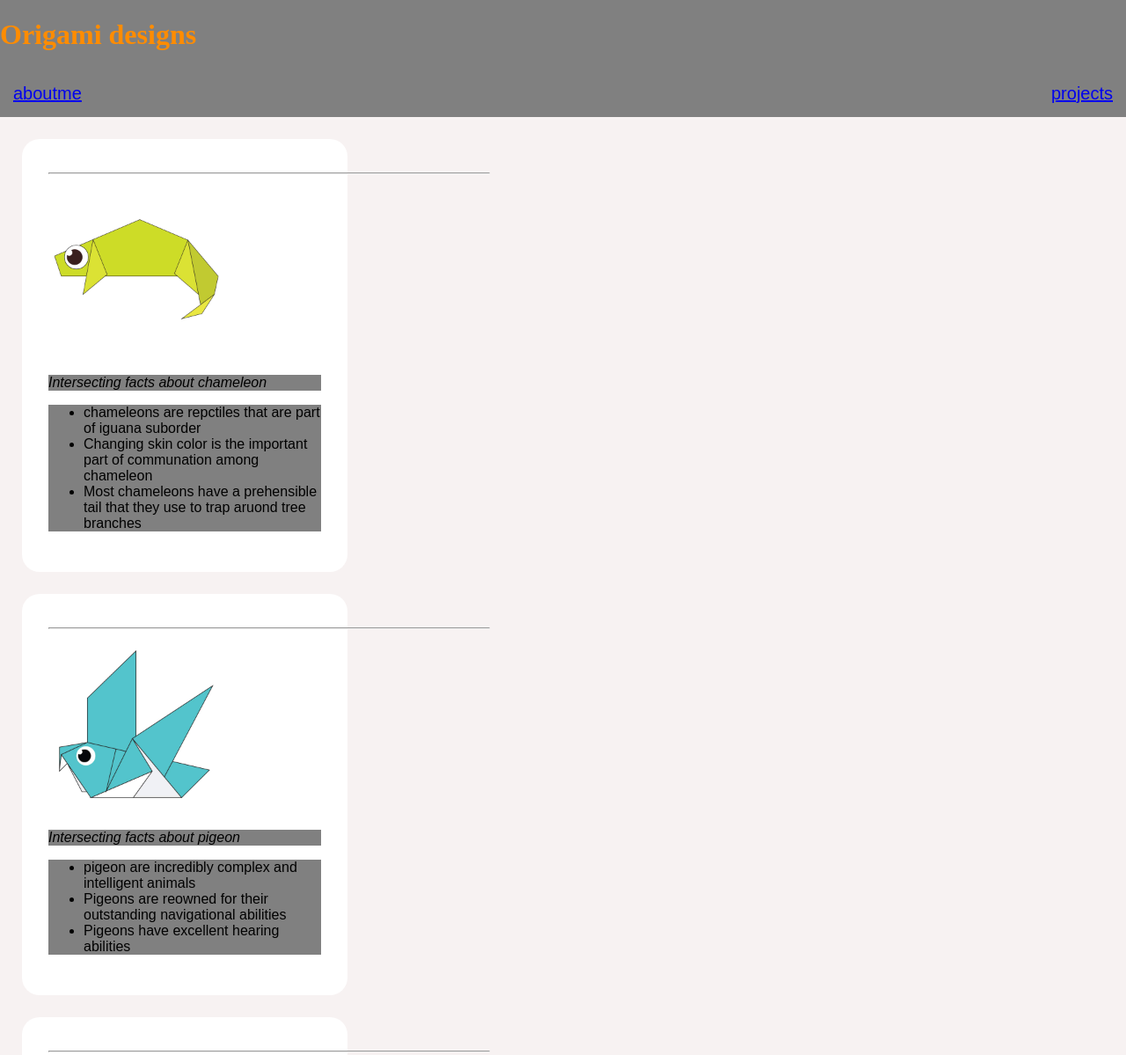
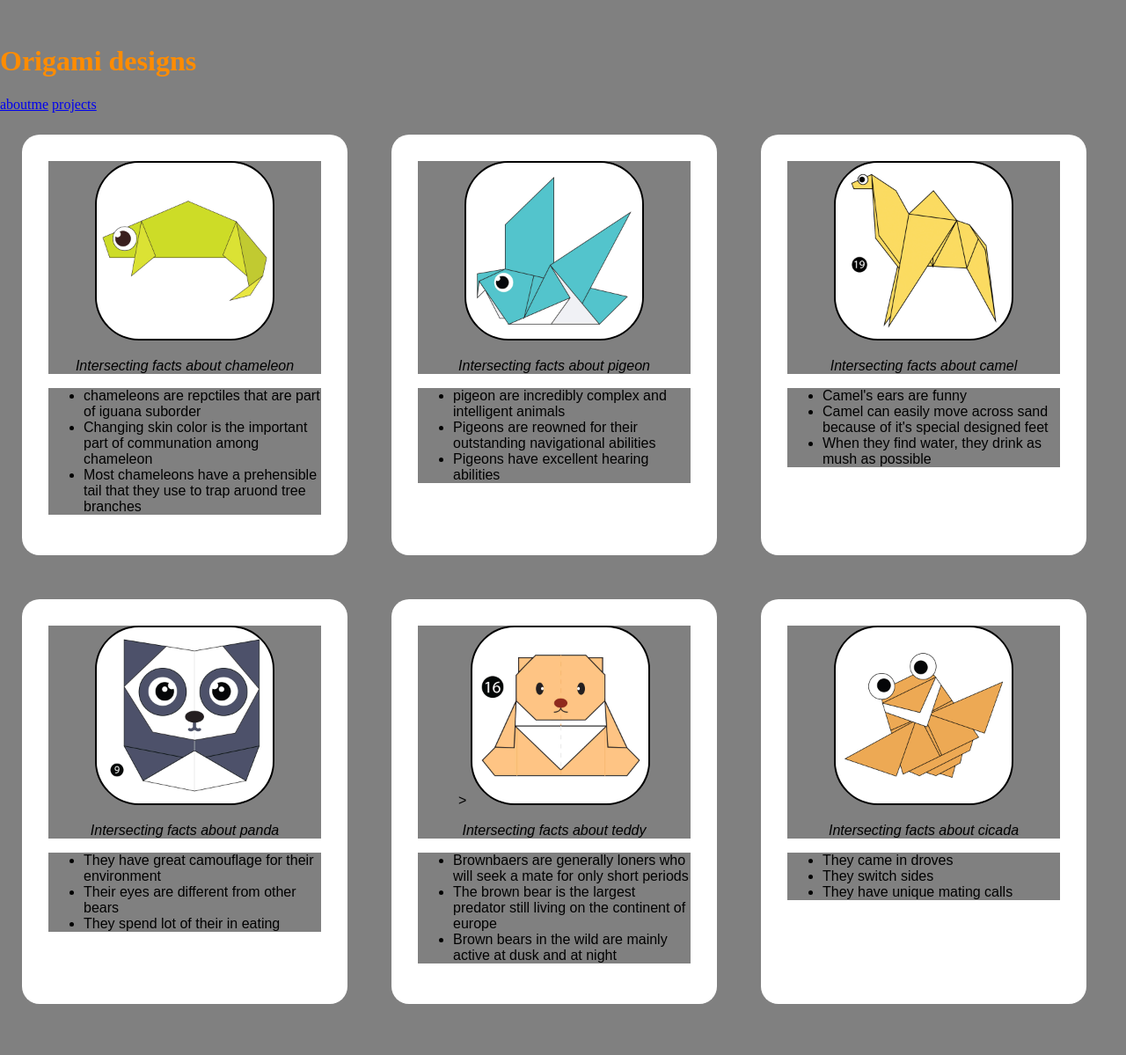
Before and after one commit to sohanmithinti/p-49, a plain HTML site: page index.html in a window 1280 px wide. Shown: the top 1199 px of the page at 88% size. After the commit the page ends 1166 px from the top, so only its background shows below. Drawn offline with Linux system fonts and the light colour scheme.

Commit message:
Update index.html

```diff
--- a/index.html
+++ b/index.html
@@ -5,19 +5,19 @@
 <title> Origami page  </title>
 </head>
 <div class = "header">
+    <div class = "menu"></div>
     <h1> Origami designs </h1>
-    <div class = "menu">
     <a href="aboutme.html">aboutme</a>
     <a href="index.html">projects</a>
      </div>
     </div>
 <body>
-
+<div class = "grid">
     <div class = "items">
-    <hr width = 500px>
-    <a href="● http://origami.me/chameleon/"></a>
-    <img src="chameleon.jpg" width="200px" height="200px">
+        <center>
+    <a href="● http://origami.me/chameleon/"><img src="chameleon.jpg" width="200px" height="200px"></a>
     <p><i> Intersecting facts about chameleon</i></p>
+</center>
     <ul>
         <li>chameleons are repctiles that are part of iguana suborder </li>
         <li>Changing skin color is the important part of communation among chameleon</li>
@@ -25,10 +25,11 @@
     </ul>
     </div>
     <div class = "items">
-    <hr width = 500px>
+ <center>
     <a href="● http://origami.me/pigeon/"></a>
     <img src="pigeon.jpg" width="200px" height="200px">
     <p><i> Intersecting facts about pigeon</i></p>
+</center>
     <ul>
         <li>pigeon are incredibly complex and intelligent animals </li>
         <li>Pigeons are reowned for their outstanding navigational abilities</li>
@@ -36,10 +37,11 @@
     </ul>
     </div>
     <div class = "items">
-    <hr width = 500px>
+<center>
     <a href="● http://origami.me/camel/"></a>
     <img src="camel.jpg" width="200px" height="200px">
     <p><i> Intersecting facts about camel</i></p>
+</center>
     <ul>
         <li>Camel's ears are funny </li>
         <li>Camel can easily move across sand because of it's special designed feet</li>
@@ -47,10 +49,11 @@
     </ul>
     </div>
     <div class = "items">
-    <hr width = 500px>
+<center>
     <a href="● http://origami.me/panda/"></a>
     <img src="panda.jpg" width="200px" height="200px">
     <p><i> Intersecting facts about panda</i></p>
+</center>
     <ul>
         <li>They have great camouflage for their environment </li>
         <li>Their eyes are different from other bears</li>
@@ -58,10 +61,11 @@
     </ul>
     </div>
     <div class = "items">
-    <hr width = 500px>
+   <center>>
     <a href="● http://origami.me/teddy/"></a>
     <img src="teddy.jpg" width="200px" height="200px">
     <p><i> Intersecting facts about teddy</i></p>
+</center>
     <ul>
         <li>Brownbaers are generally loners who will seek a mate for only short periods </li>
         <li>The brown bear is the largest predator still living on the continent of europe</li>
@@ -69,16 +73,19 @@
     </ul>
     </div>
     <div class = "items">
-    <hr width = 500px>
+        <center>
     <a href="● http://origami.me/flying-cicada/"></a>
     <img src="cicada.jpg" width="200px" height="200px">
     <p><i> Intersecting facts about cicada</i></p>
+</center>
     <ul>
         <li> They came in droves </li>
         <li>They switch sides</li>
         <li>They have unique mating calls</li>
     </ul>
     </div>
+</div>
+
 </body>
 
 </html>
```
